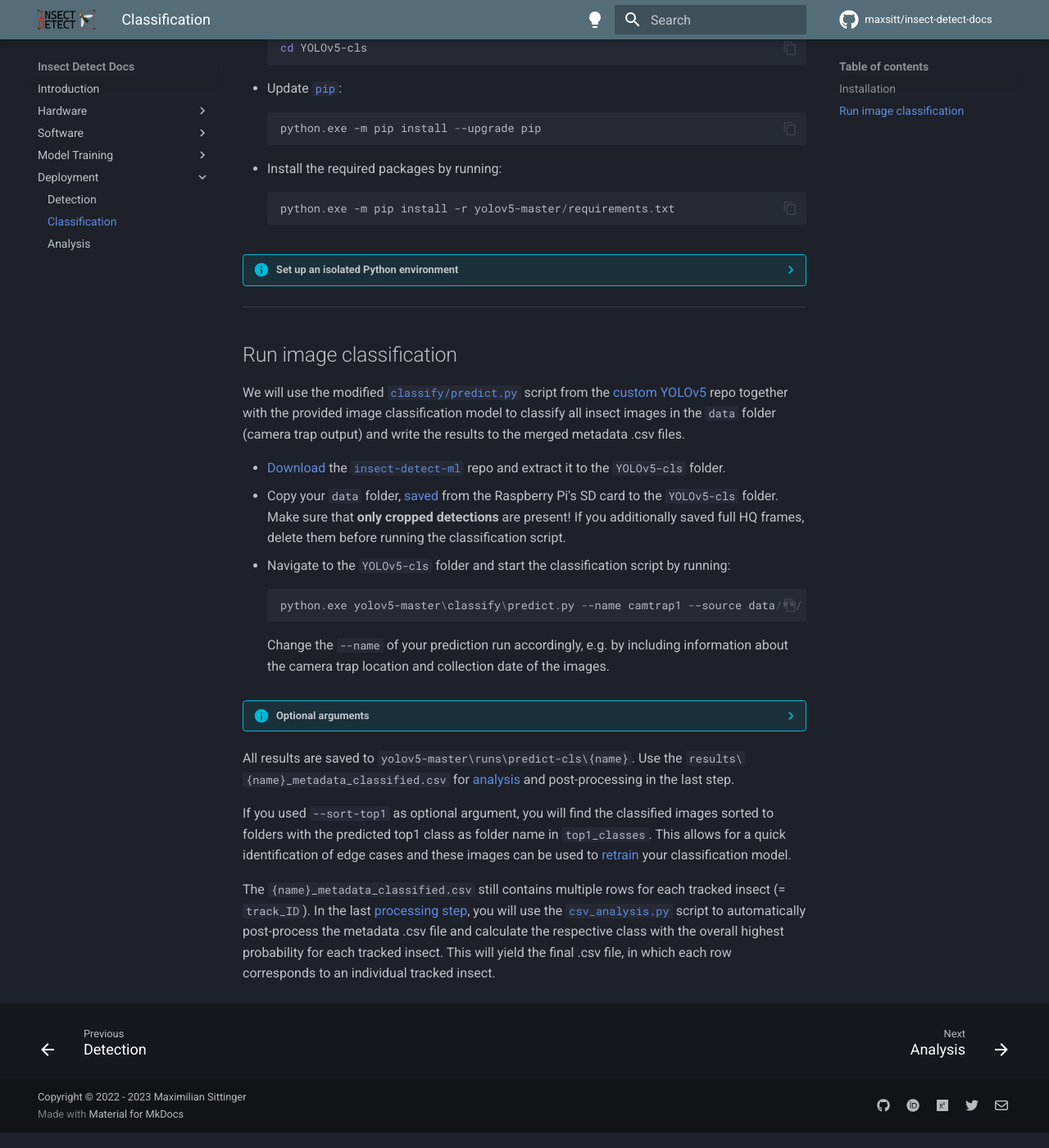
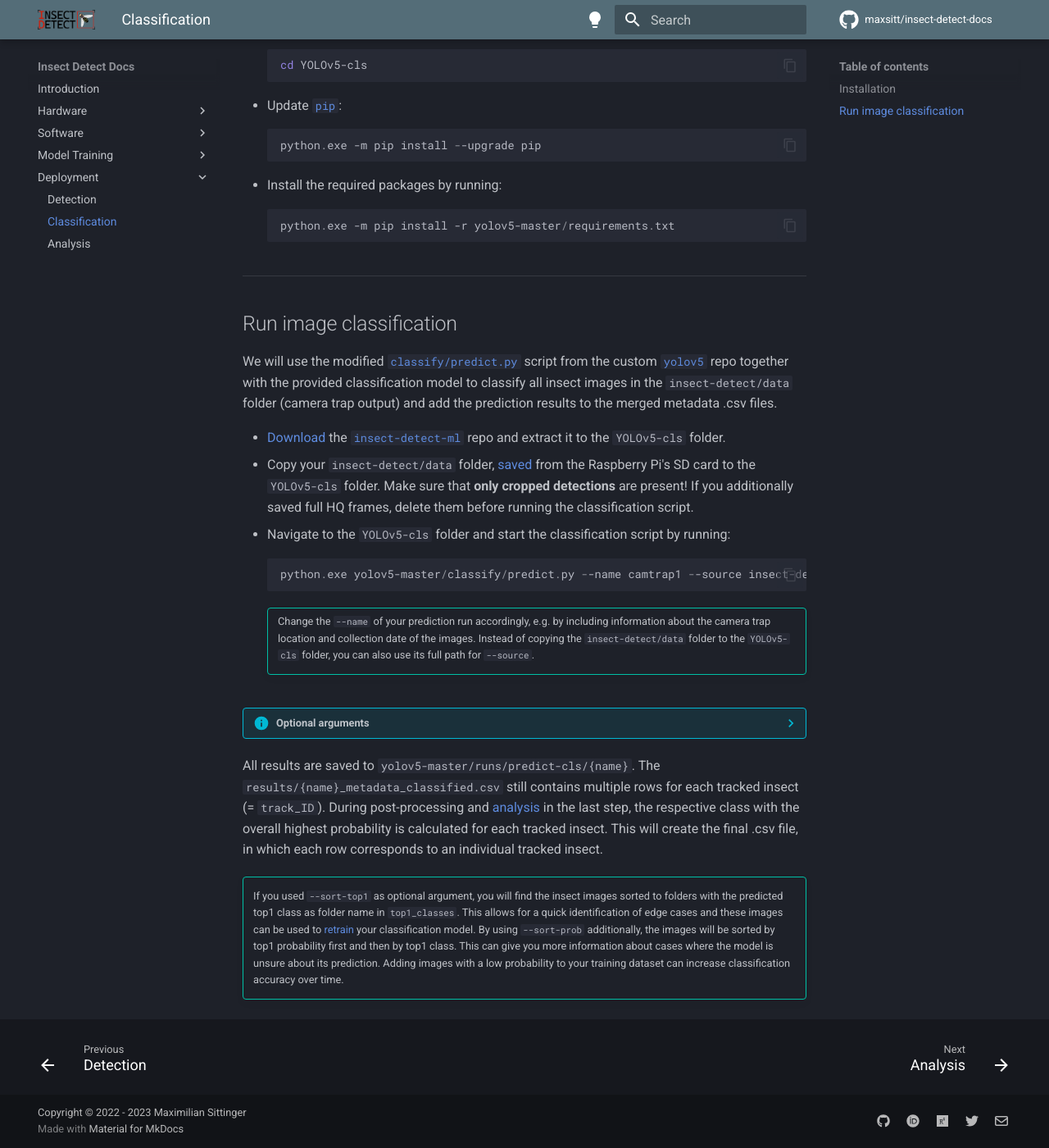
Before and after one commit to maxsitt/insect-detect-docs, an MkDocs documentation site: the page built from docs/deployment/classification.md, in a window 1280 px wide and 1400 px high, scrolled down 696 px. Shown: the whole window at 82% size. Built offline with MkDocs 1.6.1 and Material for MkDocs 9.7.7, drawn with Linux system fonts in a browser that asks for light colours; comment, search, counter and statistics services are not loaded; some of the changed text lies outside the part shown.

Commit message:
Update classification.md
Add info about new option "--sort-prob".  Update text and formatting.

````diff
--- a/docs/deployment/classification.md
+++ b/docs/deployment/classification.md
@@ -1,23 +1,20 @@
 # Deployment: Classification
 
-The **Insect Detect** DIY camera trap for automated insect monitoring will
-yield cropped detections of individual insects saved as .jpg files and relevant
-[metadata](detection.md#metadata-csv){target=_blank} saved to .csv for each
-recording interval when using the provided script for
-[automated monitoring](../software/programming.md#automated-monitoring-script){target=_blank}.
+The recommended [processing pipeline](detection.md#processing-pipeline){target=_blank}
+uses a [detection model](../index.md#detection-models){target=_blank} with only
+one generic class ("insect"). The low input resolution enables a high inference
+speed, which is necessary to reliably track moving/flying insects. Images of the
+detected and tracked insects are cropped from synchronized HQ frames in real time.
 
-The recommended [processing pipeline](detection.md#processing-pipeline){target=_blank}
-uses a [YOLOv5n](../index.md#detection-models){target=_blank} detection model with
-only one generic class ("insect"). The low input resolution enables a high inference
-speed, which is necessary to reliably track moving/flying insects. Images of the
-detected and tracked insects are then cropped from synchronized HQ frames, which
-increases classification accuracy due to the higher resolution and less background noise.
-
-The saved insect images are classified in a subsequent step on your local PC, by
-using a [YOLOv5s-cls](../index.md#classification-model){target=_blank}
-image classification model exported to
-[ONNX format](https://github.com/ultralytics/yolov5/issues/251){target=_blank}
-for faster CPU inference.
+By using the provided script for
+[automated monitoring](../software/programming.md#automated-monitoring-script){target=_blank},
+cropped detections of individual insects are saved as .jpg files and relevant
+[metadata](detection.md#metadata-csv){target=_blank} is saved to .csv for each
+recording interval. The insect images can be classified in a subsequent step on
+your local PC, by using a [classification model](../index.md#classification-model){target=_blank}
+exported to [ONNX format](https://github.com/ultralytics/yolov5/issues/251){target=_blank}
+for faster CPU inference. The prediction results are added to the merged metadata .csv
+files for post-processing and [analysis](analysis.md){target=_blank} in the last step.
 
 ---
 
@@ -25,27 +22,6 @@
 
 If you followed the steps in [Local Setup](../software/localsetup.md#python){target=_blank},
 you already have [Python](https://www.python.org/){target=_blank} installed on your computer.
-
-- Create the new folder `C:\Users\<username>\YOLOv5-cls`.
-- [Download](https://github.com/maxsitt/yolov5/archive/refs/heads/master.zip){target=_blank}
-  the custom YOLOv5 repo and extract it to the `YOLOv5-cls` folder.
-- Open a new Terminal (PowerShell) and navigate to the `YOLOv5-cls` folder:
-
-    ``` powershell
-    cd YOLOv5-cls
-    ```
-
-- Update [`pip`](https://pypi.org/project/pip/){target=_blank}:
-
-    ``` powershell
-    python.exe -m pip install --upgrade pip
-    ```
-
-- Install the required packages by running:
-
-    ``` powershell
-    python.exe -m pip install -r yolov5-master/requirements.txt
-    ```
 
 ??? info "Set up an isolated Python environment"
 
@@ -87,57 +63,87 @@
         deactivate
         ```
 
+- Create the new folder `C:\Users\<username>\YOLOv5-cls`.
+- [Download](https://github.com/maxsitt/yolov5/archive/refs/heads/master.zip){target=_blank}
+  the custom [`yolov5`](https://github.com/maxsitt/yolov5){target=_blank} repo
+  and extract it to the `YOLOv5-cls` folder.
+- Open a new Terminal (PowerShell) and navigate to the `YOLOv5-cls` folder:
+
+    ``` powershell
+    cd YOLOv5-cls
+    ```
+
+- Update [`pip`](https://pypi.org/project/pip/){target=_blank}:
+
+    ``` powershell
+    python.exe -m pip install --upgrade pip
+    ```
+
+- Install the required packages by running:
+
+    ``` powershell
+    python.exe -m pip install -r yolov5-master/requirements.txt
+    ```
+
 ---
 
 ## Run image classification
 
 We will use the modified
 [`classify/predict.py`](https://github.com/maxsitt/yolov5/blob/master/classify/predict.py){target=_blank}
-script from the [custom YOLOv5](https://github.com/maxsitt/yolov5){target=_blank}
-repo together with the provided image classification model to classify all insect
-images in the `data` folder (camera trap output) and write the results to the
-merged metadata .csv files.
+script from the custom [`yolov5`](https://github.com/maxsitt/yolov5){target=_blank}
+repo together with the provided classification model to classify all insect
+images in the `insect-detect/data` folder (camera trap output) and add the
+prediction results to the merged metadata .csv files.
 
 - [Download](https://github.com/maxsitt/insect-detect-ml/archive/refs/heads/main.zip){target=_blank}
   the [`insect-detect-ml`](https://github.com/maxsitt/insect-detect-ml){target=_blank}
   repo and extract it to the `YOLOv5-cls` folder.
-- Copy your `data` folder, [saved](../software/localsetup.md#diskinternals-linuxreader){target=_blank}
+- Copy your `insect-detect/data` folder,
+  [saved](../software/localsetup.md#diskinternals-linuxreader){target=_blank}
   from the Raspberry Pi's SD card to the `YOLOv5-cls` folder. Make sure that
   **only cropped detections** are present! If you additionally saved full
   HQ frames, delete them before running the classification script.
 - Navigate to the `YOLOv5-cls` folder and start the classification script by running:
 
     ``` powershell
-    python.exe yolov5-master\classify\predict.py --name camtrap1 --source data/**/ --weights insect-detect-ml/yolov5s-cls_128.onnx --img 128 --sort-top1 --concat-csv
+    python.exe yolov5-master/classify/predict.py --name camtrap1 --source insect-detect/data/**/ --weights insect-detect-ml/yolov5s-cls_128.onnx --img 128 --sort-top1 --concat-csv
     ```
 
-    Change the `--name` of your prediction run accordingly, e.g. by including
-    information about the camera trap location and collection date of the images.
+    !!! tip ""
+
+        Change the `--name` of your prediction run accordingly, e.g. by including
+        information about the camera trap location and collection date of the images.
+        Instead of copying the `insect-detect/data` folder to the `YOLOv5-cls`
+        folder, you can also use its full path for `--source`.
 
 ??? info "Optional arguments"
 
-    - `--sort-top1` to sort classified images to folders with predicted top1
-      class as folder name and do not write results on to image as text (which
-      is the default configuration)
-    - `--concat-csv` to concatenate all metadata .csv files and
+    - `--sort-top1` sort images to folders with predicted top1 class as folder name
+      and do not write results on to image as text (which is the default configuration)
+    - `--sort-prob` sort images first by probability and then by top1 class
+      (requires `--sort-top1`)
+    - `--concat-csv` concatenate all metadata .csv files and
       append classification results to new columns
-    - `--new-csv` to create a new .csv file with classification results,
+    - `--new-csv` create a new .csv file with classification results,
       e.g. if no metadata .csv files are available
     - `--save-txt` to save the classification results to individual .txt files
       for each image
 
-All results are saved to `yolov5-master\runs\predict-cls\{name}`. Use the
-`results\{name}_metadata_classified.csv` for [analysis](analysis.md){target=_blank}
-and post-processing in the last step.
+All results are saved to `yolov5-master/runs/predict-cls/{name}`. The
+`results/{name}_metadata_classified.csv` still contains multiple rows for each
+tracked insect (= `track_ID`). During post-processing and [analysis](analysis.md){target=_blank}
+in the last step, the respective class with the overall highest probability is
+calculated for each tracked insect. This will create the final .csv file, in
+which each row corresponds to an individual tracked insect.
 
-If you used `--sort-top1` as optional argument, you will find the classified images
-sorted to folders with the predicted top1 class as folder name in `top1_classes`.
-This allows for a quick identification of edge cases and these images can be used to
-[retrain](../modeltraining/train_classification.md){target=_blank} your classification model.
+!!! tip ""
 
-The `{name}_metadata_classified.csv` still contains multiple rows for each tracked insect
-(= `track_ID`). In the last [processing step](analysis.md){target=_blank}, you will use the
-[`csv_analysis.py`](https://github.com/maxsitt/insect-detect-ml/blob/main/csv_analysis.py){target=_blank}
-script to automatically post-process the metadata .csv file and calculate the respective class
-with the overall highest probability for each tracked insect. This will yield the final
-.csv file, in which each row corresponds to an individual tracked insect.
+    If you used `--sort-top1` as optional argument, you will find the insect images
+    sorted to folders with the predicted top1 class as folder name in `top1_classes`.
+    This allows for a quick identification of edge cases and these images can be used to
+    [retrain](../modeltraining/train_classification.md){target=_blank} your classification
+    model. By using `--sort-prob` additionally, the images will be sorted by top1
+    probability first and then by top1 class. This can give you more information about
+    cases where the model is unsure about its prediction. Adding images with a low
+    probability to your training dataset can increase classification accuracy over time.
````
